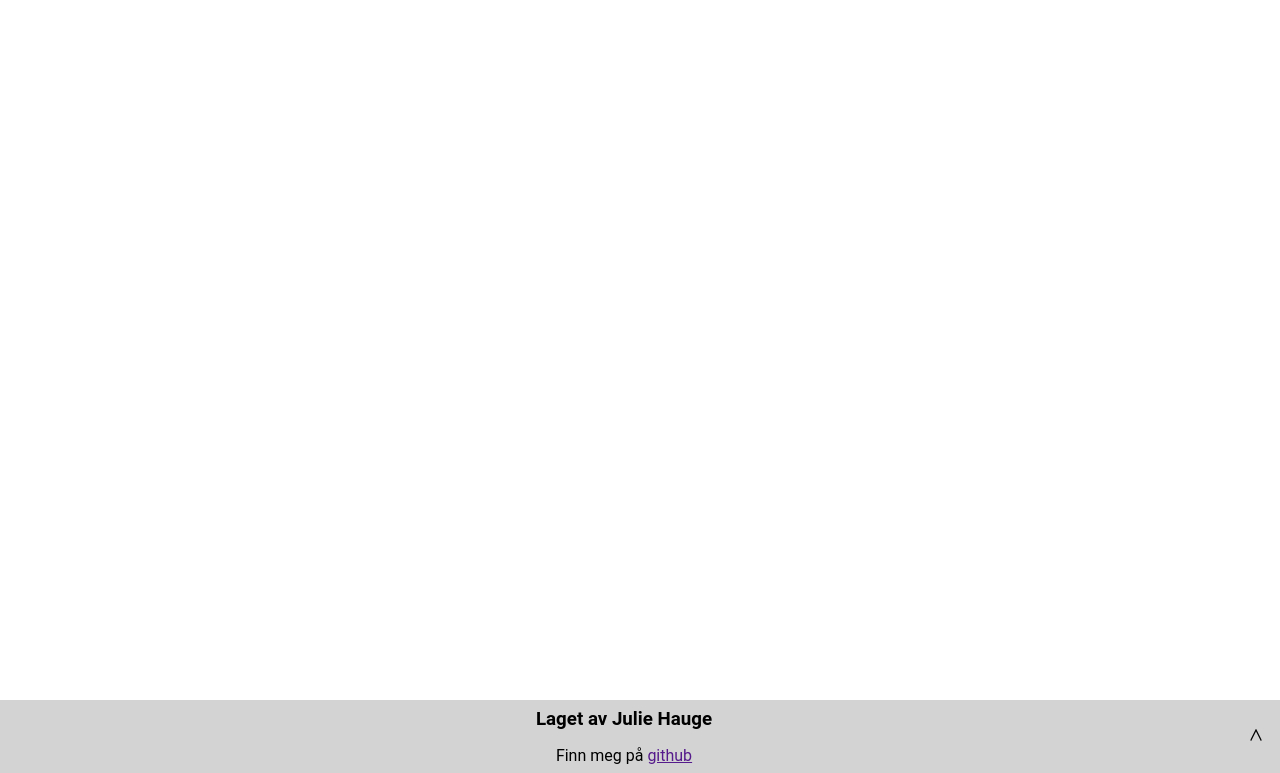
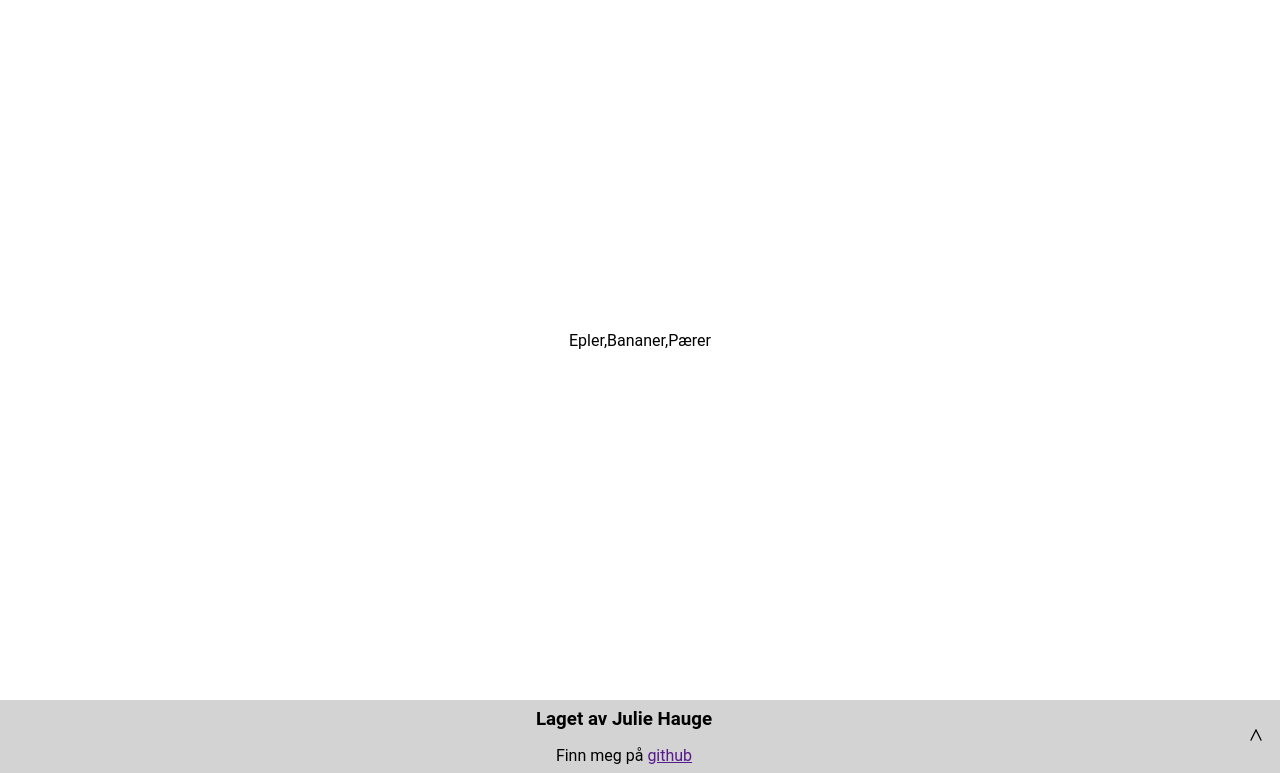
Before and after one commit to JulieKodehode/kodeloftetg14_undervisning20, a website: page index.html in a window 1280 px wide. Shown: the part 56-829 px from the top of the page. Drawn offline with Linux system fonts and the light colour scheme.

Commit message:
After lesson: Async/Await

```diff
--- /dev/null
+++ b/data.json
@@ -0,0 +1 @@
+["Epler", "Bananer", "Pærer"]
--- a/index.html
+++ b/index.html
@@ -31,6 +31,7 @@
     <main>
       <section class="section">
         <!-- Hero section / Home section / Main secton -->
+        <div id="displayData"> <!-- Data from JS --> </div>
       </section>
     </main>
 
--- a/script.js
+++ b/script.js
@@ -20,3 +20,50 @@ sunIcon.addEventListener("click", function () {
   body.classList.remove("light");
   body.classList.add("dark");
 });
+
+
+//
+//
+
+// Async function
+
+setTimeout(function () {
+  console.log("Hei")
+}, 3000);
+
+console.log("Venter på svar..");
+
+//
+//const fruitBowl = ["Epler", "Bananer", "Pærer"];
+
+async function fetchingData() {
+  try {
+    const data = await fetch("data.json");
+    console.log(data);
+
+    const response = await data.json();
+    console.log(response[1]);
+
+    const fruitBowl = response.join(",");
+    console.log(fruitBowl);
+
+    return fruitBowl;
+  } catch (error) {
+    console.log("Noe gikk galt..");
+    console.error(`${error}: Noe gikk galt..`);
+    alert("Noe gikk galt. Prøv igjen senere");
+  }
+}
+
+async function displayData() {
+  const viewFruitBowl = await fetchingData();
+  console.log(viewFruitBowl);
+
+  const displayData = document.querySelector("#displayData");
+  const p = document.createElement("p");
+  p.textContent = viewFruitBowl;
+
+  displayData.appendChild(p);
+}
+
+displayData();
```
Also changed, not shown: 1 other file.
